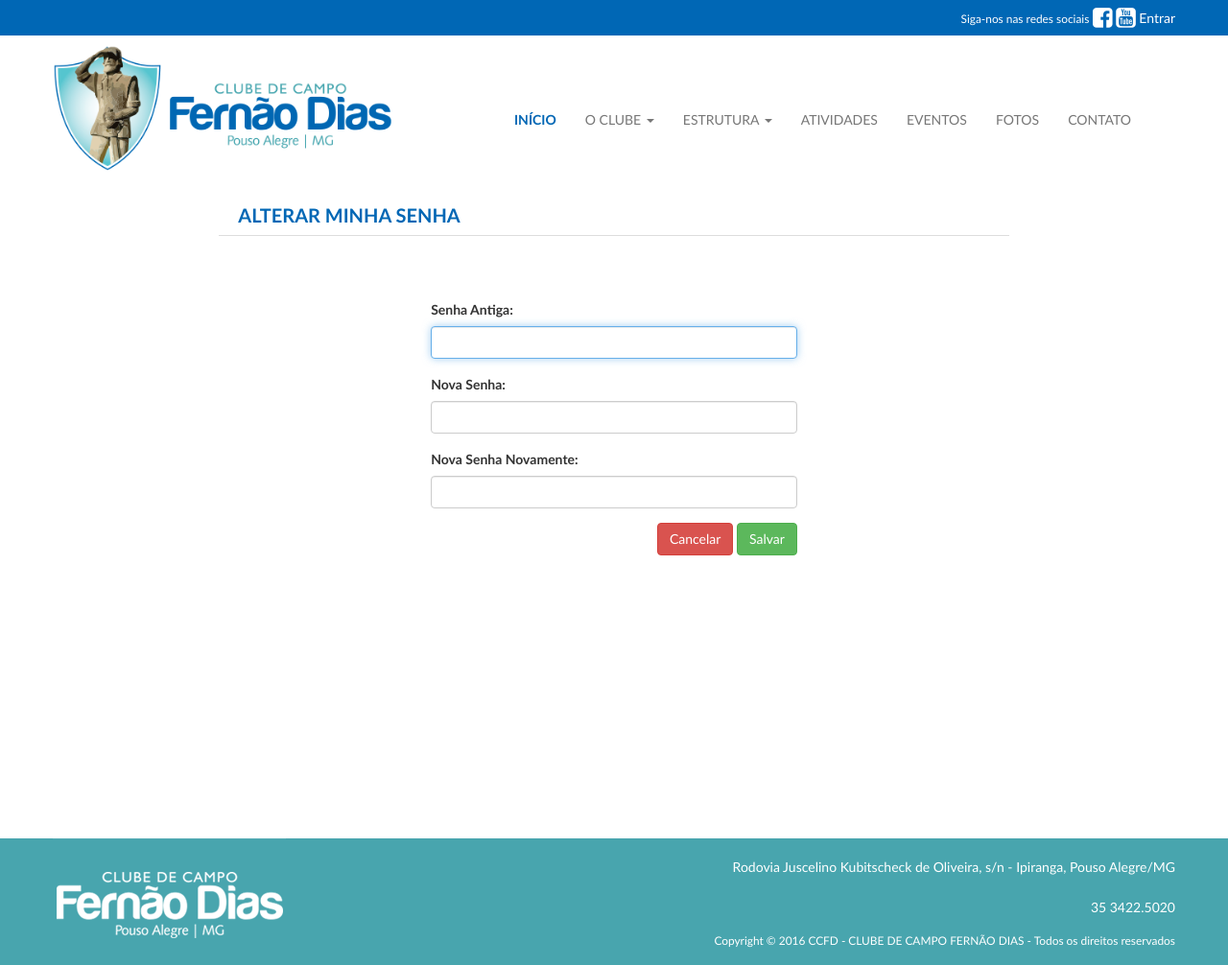
After one commit to marcaosi/CCFD, a PHP site: page /ccfd/privateArea/view/associado/updPassword.php in a window 1280 px wide. The commit adds this page. Shown: the whole page at 96% size. Run offline with PHP 8.4, Linux system fonts and the light colour scheme; the visitor is signed in with stand-in values (Sample User, id 1).

Commit message:
Update Password implementado

```diff
--- a/includes/cabecalho_ccfd.php
+++ b/includes/cabecalho_ccfd.php
@@ -27,6 +27,7 @@
     <!-- Bootstrap -->
     <link href="<?=$urlBase ?>css/bootstrap.min.css" rel="stylesheet">
     <link href="<?=$urlBase ?>css/app.css" rel="stylesheet">
+    <link href="<?=$urlBase ?>css/appDashboard.css" rel="stylesheet">
 	<link href="<?=$urlBase ?>css/font-awesome.min.css" rel="stylesheet">
     <!-- HTML5 shim and Respond.js for IE8 support of HTML5 elements and media queries -->
     <!-- WARNING: Respond.js doesn't work if you view the page via file:// -->
--- a/privateArea/service/loginService.php
+++ b/privateArea/service/loginService.php
@@ -12,7 +12,7 @@ $result = mysqli_query($link, $query);
 $line = mysqli_fetch_assoc($result);
 
 if(mysqli_num_rows($result) == 1){
-    $_SESSION['user_ccfd'] = array('user'=>$inscricao, 'pwd'=>$senha, 'tipo'=>$line['tipo']);
+    $_SESSION['user_ccfd'] = array('user'=>$inscricao, 'pwd'=>$senha, 'tipo'=>$line['tipo'], 'id' => $line['id']);
     $_SESSION['msg_ccfd'] = array('msg'=>'Login Efetuado Com Sucesso.','type'=>'success');
 
     if($line['tipo'] == 'administrador'){
--- a/privateArea/view/associado/index.php
+++ b/privateArea/view/associado/index.php
@@ -8,7 +8,7 @@ include_once('../../../includes/cabecalho_ccfd.php');
 <div class="container-fluid">
     <div class="row">
         <div class="col-xs-8 col-xs-offset-2">
-            <h3 class="title-page-inside">Documentos Privados</h3><br>
+            <h3 class="title-page-inside">Opções Particulares</h3><br>
 
             <ul>
                 <li><a href="">Documento 1</a></li>
--- a/privateArea/view/associado/myAcc.php
+++ b/privateArea/view/associado/myAcc.php
@@ -13,6 +13,7 @@ include_once('../../../includes/cabecalho_ccfd.php');
             <ul>
                 <li><a href="<?=$urlBase?>privateArea/view/associado/updPassword.php">Alterar Minha Senha</a></li>
                 <li><a href="<?=$urlBase?>privateArea/view/associado/updUser.php">Dados Cadastrais</a></li>
+                <li><a href="<?=$urlBase?>privateArea/view/associado/index.php">Opções Particulares</a></li>
             </ul>
         </div>
     </div>
--- /dev/null
+++ b/privateArea/view/associado/updPassword.php
@@ -0,0 +1,52 @@
+<?php
+include_once('../../service/autorizacaoAssociadoService.php');
+
+include_once('../../../includes/cabecalho_ccfd.php');
+
+?>
+
+<div class="container-fluid">
+    <div class="row">
+        <div class="col-xs-8 col-xs-offset-2">
+            <h3 class="title-page-inside">Alterar Minha Senha</h3><br>
+            <div class="row">
+                <div class="col-xs-8 col-xs-offset-2 text-center">
+                    <?php
+                        if(isset($_SESSION['msg_ccfd']) && !empty($_SESSION['msg_ccfd']['msg'])){
+                            echo "<p class='msg bg-".$_SESSION['msg_ccfd']['type']."'>".$_SESSION['msg_ccfd']['msg']."</p>";
+                            unset($_SESSION['msg_ccfd']);
+                        }
+                    ?>
+                </div>
+            </div>
+            <div class="col-xs-6 col-xs-offset-3">
+                <form action="<?= $urlBase ?>privateArea/service/updatePasswordService.php" method="post">
+                    <div class="form-group">
+                        <label for="inputSenhaOld">Senha Antiga:</label>
+                        <input type="password" name="inputSenhaOld" id="inputSenhaOld" autofocus class="form-control">
+                    </div>
+                    <div class="form-group">
+                        <label for="inputSenha">Nova Senha:</label>
+                        <input type="password" name="inputSenha" id="inputSenha" class="form-control">
+                    </div>
+                    <div class="form-group">
+                        <label for="inputSenhaReType">Nova Senha Novamente:</label>
+                        <input type="password" name="inputSenhaReType" id="inputSenhaReType" class="form-control">
+                    </div>
+                    <div class="form-group text-right">
+                        <a href="" class="btn btn-danger">Cancelar</a>
+                        <button type="submit" class="btn btn-success">Salvar</button>
+                    </div>
+                </form>
+            </div>
+        </div>
+    </div>
+</div>
+
+
+
+<?php
+
+echo "<br><br><br><br><br><Br><br><Br><Br><Br><br><br><br><br>";
+
+include_once('../../../includes/rodape_ccfd.php');
```
Also changed, not shown: privateArea/service/updatePasswordService.php (added, +44 -0 lines).
